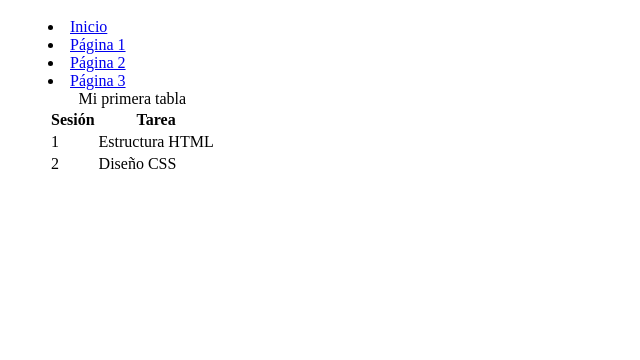
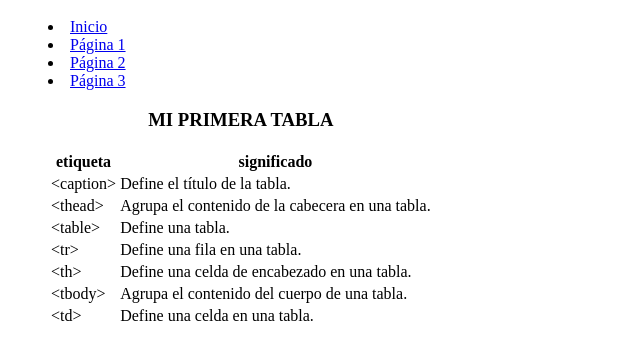
Before and after one commit to saragrisales/Ejercicio-1, a plain HTML site: page pagina3.html in a window 1280 px wide. Shown: the part 48-408 px from the top of the page, without its empty margins (0-640 px from the left). Drawn offline with Linux system fonts and the light colour scheme.

Commit message:
finalización de la tabla
Hoy terminé la tabla de etiquetas y sus significados en la página tres

```diff
--- a/pagina3.html
+++ b/pagina3.html
@@ -10,22 +10,43 @@
             <li><a href="./pagina2.html">Página 2</a></li>
             <li><a href="./pagina3.html">Página 3</a></li>
             <table>
-                <caption>Mi primera tabla</caption>
+                <caption><h3>MI PRIMERA TABLA</h3></caption>
                 <thead>
                   <tr>
-                    <th scope="col">Sesión</th>
-                    <th scope="col">Tarea</th>
+                    <th scope="col">etiqueta</th>
+                    <th scope="col">significado</th>
                   </tr>
                 </thead>
                 <tbody>
                   <tr>
-                    <td>1</td>
-                    <td>Estructura HTML</td>
+                    <td> &lt;caption&gt;</td>
+                    <td>Define el título de la tabla.</td>
                   </tr>
                   <tr>
-                    <td>2</td>
-                    <td>Diseño CSS</td>
+                    <td> &lt;thead&gt;</td>
+                    <td>Agrupa el contenido de la cabecera en una tabla.</td>
                   </tr>
+                </thead>
+                <tbody>
+                  <tr>
+                    <td> &lt;table&gt;</td>
+                    <td>Define una tabla.</td>
+                  </tr>
+                  <tr>
+                    <td> &lt;tr&gt;</td>
+                    <td>Define una fila en una tabla.</td>
+                  </tr>
+                  <td> &lt;th&gt;</td>
+                  <td>Define una celda de encabezado en una tabla.</td>
+                </tr>
+                  <td> &lt;tbody&gt;</td>
+                  <td>Agrupa el contenido del cuerpo de una tabla.</td>
+                </tr>
+                <td> &lt;td&gt;</td>
+                <td>Define una celda en una tabla.</td>
+              </tr>
+
+
                 </tbody>
               </table>
         </menu>
```
